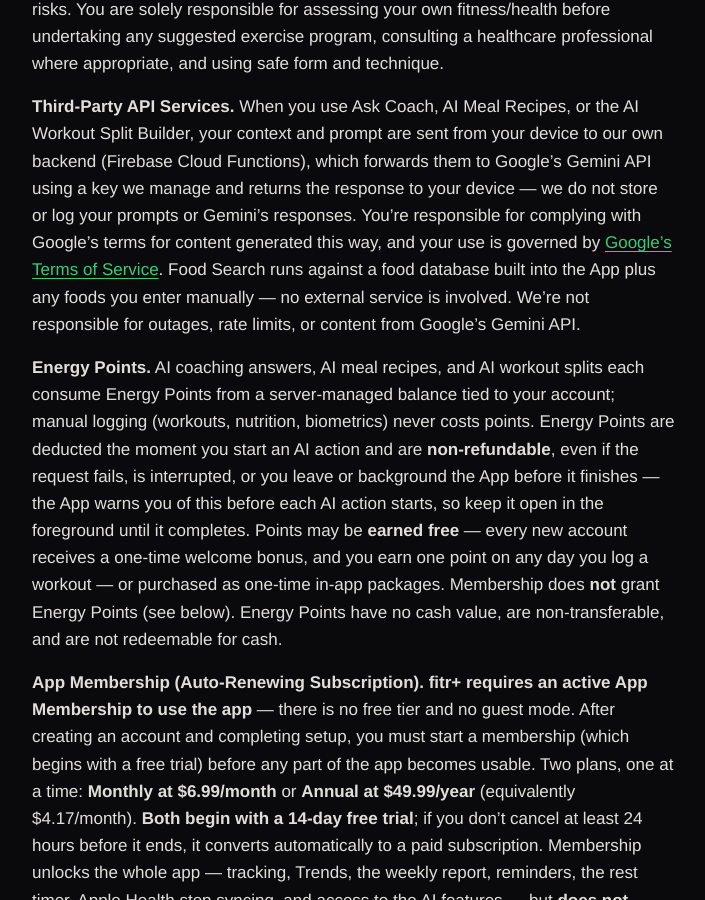
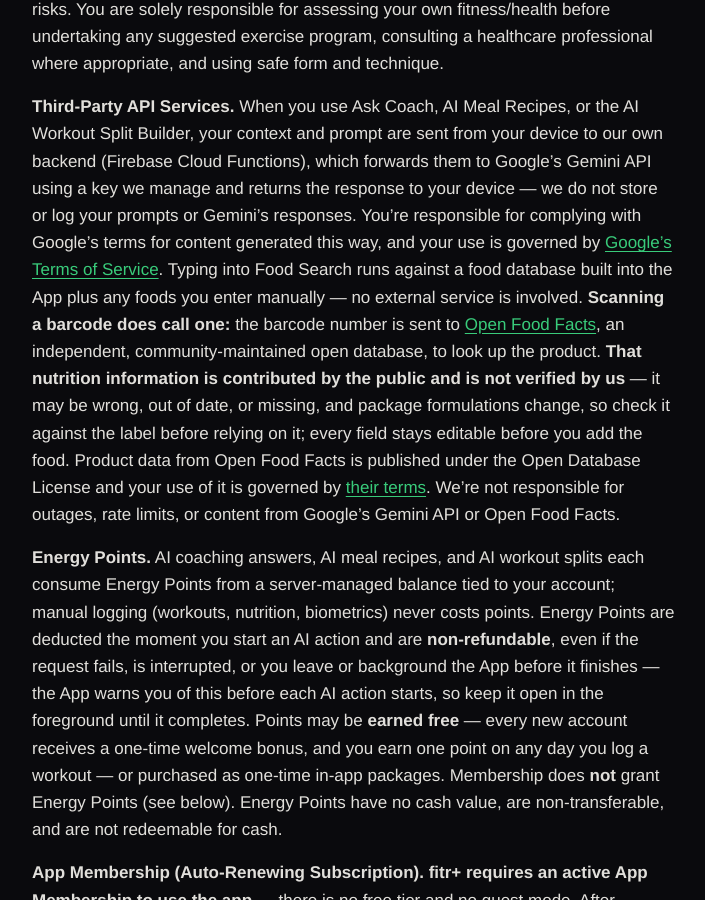
Before and after one commit to eliesernodarse-bit/datacraftstudio-site, a Jekyll site: the page built from apps/terms.md, in a window 1280 px wide and 900 px high, scrolled down 4244 px. Shown: the whole window, without its empty margins (272-977 px from the left). Built offline with Jekyll 4.4.1, drawn with Linux system fonts in a browser that asks for light colours; some of the changed text lies outside the part shown.

Commit message:
Disclose fitr+ barcode scanning in the privacy policy and terms
Adds a Barcode Scanning paragraph and an Open Food Facts row to the
third-party table, and the disclaimer that community-contributed nutrition
data is unverified and may be wrong.

Corrects a claim that had become false with the scanner: the terms said food
search involved "no external service".

Co-Authored-By: Claude Opus 5 <noreply@anthropic.com>

```diff
--- a/apps/terms.md
+++ b/apps/terms.md
@@ -82,7 +82,7 @@ support@datacraftllc.com
 
 **Assumption of Risk.** Physical exercise involves inherent risks, including muscle strain, injury, or serious harm. By using the App, you acknowledge and accept these risks. You are solely responsible for assessing your own fitness/health before undertaking any suggested exercise program, consulting a healthcare professional where appropriate, and using safe form and technique.
 
-**Third-Party API Services.** When you use Ask Coach, AI Meal Recipes, or the AI Workout Split Builder, your context and prompt are sent from your device to our own backend (Firebase Cloud Functions), which forwards them to Google's Gemini API using a key we manage and returns the response to your device — we do not store or log your prompts or Gemini's responses. You're responsible for complying with Google's terms for content generated this way, and your use is governed by [Google's Terms of Service](https://policies.google.com/terms). Food Search runs against a food database built into the App plus any foods you enter manually — no external service is involved. We're not responsible for outages, rate limits, or content from Google's Gemini API.
+**Third-Party API Services.** When you use Ask Coach, AI Meal Recipes, or the AI Workout Split Builder, your context and prompt are sent from your device to our own backend (Firebase Cloud Functions), which forwards them to Google's Gemini API using a key we manage and returns the response to your device — we do not store or log your prompts or Gemini's responses. You're responsible for complying with Google's terms for content generated this way, and your use is governed by [Google's Terms of Service](https://policies.google.com/terms). Typing into Food Search runs against a food database built into the App plus any foods you enter manually — no external service is involved. **Scanning a barcode does call one:** the barcode number is sent to [Open Food Facts](https://world.openfoodfacts.org), an independent, community-maintained open database, to look up the product. **That nutrition information is contributed by the public and is not verified by us** — it may be wrong, out of date, or missing, and package formulations change, so check it against the label before relying on it; every field stays editable before you add the food. Product data from Open Food Facts is published under the Open Database License and your use of it is governed by [their terms](https://world.openfoodfacts.org/terms-of-use). We're not responsible for outages, rate limits, or content from Google's Gemini API or Open Food Facts.
 
 **Energy Points.** AI coaching answers, AI meal recipes, and AI workout splits each consume Energy Points from a server-managed balance tied to your account; manual logging (workouts, nutrition, biometrics) never costs points. Energy Points are deducted the moment you start an AI action and are **non-refundable**, even if the request fails, is interrupted, or you leave or background the App before it finishes — the App warns you of this before each AI action starts, so keep it open in the foreground until it completes. Points may be **earned free** — every new account receives a one-time welcome bonus, and you earn one point on any day you log a workout — or purchased as one-time in-app packages. Membership does **not** grant Energy Points (see below). Energy Points have no cash value, are non-transferable, and are not redeemable for cash.
 
```
Also changed, not shown: other parts of apps/terms.md (+1 -1 lines), apps/privacy.md (+4 -1 lines).
